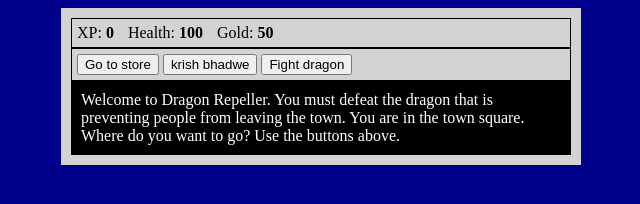
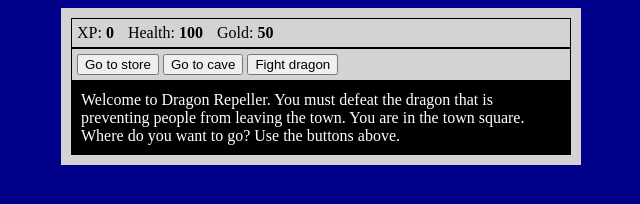
Before and after one commit to KrishSingaria/dragon-game, a plain HTML site: page index.html in a window 1280 px wide. Shown: the full height of the page, 319-959 px from the left. Drawn offline with Linux system fonts and the light colour scheme.

Commit message:
Revert "Update index.html"

```diff
--- a/index.html
+++ b/index.html
@@ -17,7 +17,7 @@
   </div>
   <div id="controls">
     <button type="button" id="button1">Go to store</button>
-    <button type="button" id="button2">krish bhadwe</button>
+    <button type="button" id="button2">Go to cave</button>
     <button type="button" id="button3">Fight dragon</button>
   </div>
   <div id="monsterStats">
```
